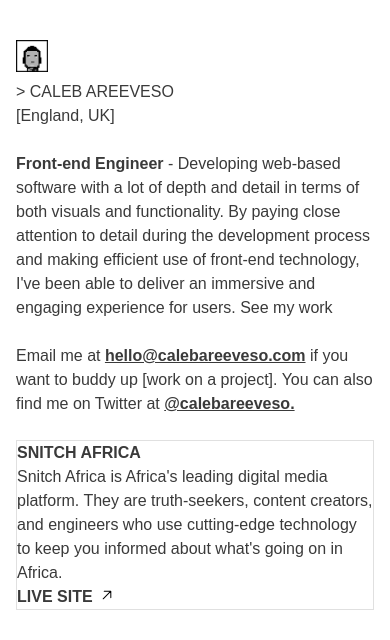
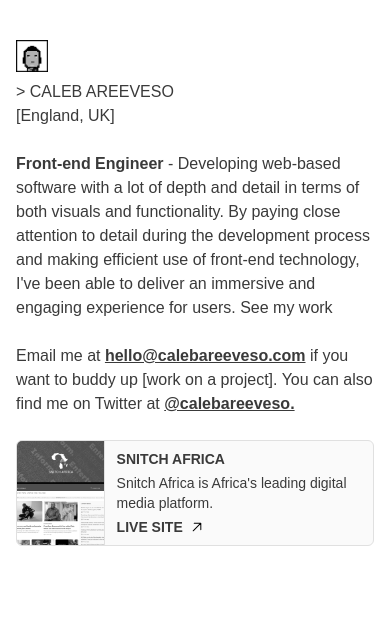
Before and after one commit to calebareeveso/calebareeveso.com, a Next.js app: page / in a window 390 px wide. Shown: the top 640 px of the page. Built offline with nearby package versions, Linux system fonts and the light colour scheme; a web font is replaced by a local one.

Commit message:
feat: complete project card

```diff
--- a/components/projects/card.js
+++ b/components/projects/card.js
@@ -4,18 +4,30 @@ import React from "react";
 export default function Cards(props) {
   return (
     <div
-      className="border boder-2 border-secondaryGray"
+      className="border boder-2 border-secondaryGray flex bg-primaryGray rounded-md overflow-hidden"
       key={props.projectIndex}
     >
-      <h5>
+      {/* Card Image */}
+      <div
+        className="w-1/3 bg-cover bg-no-repeat border-r boder-2 border-secondaryGray bg-center"
+        style={{
+          backgroundImage: `url(${props.projectImageSource})`,
+        }}
+        title="Caleb Areeveso Project"
+      ></div>
+      {/* Card content */}
+      <div className="grid grid-cols-1 gap-1 w-full h-full py-2 px-3 sm:p-4">
+        <h5 className="sm:text-base text-[12px] xs:text-sm">
           <b>{props.projectName}</b>
         </h5>
-      <p>{props.projectInfo}</p>
+        <p className="sm:text-base text-[12px] xs:text-sm">
+          {props.projectInfo}
+        </p>
         <b>
           <Link
             href={props.projectURL}
             target={"_blank"}
-          className="flex space-x-1"
+            className="flex space-x-1 sm:text-base text-[12px] xs:text-sm"
           >
             <span>LIVE SITE </span>
             <span>
@@ -36,5 +48,6 @@ export default function Cards(props) {
           </Link>
         </b>
       </div>
+    </div>
   );
 }
--- a/components/projects/index.js
+++ b/components/projects/index.js
@@ -7,42 +7,19 @@ export default function Index(props) {
     {
       name: "SNITCH AFRICA",
       URL: "https://www.snitchafrica.com/",
-      info: "Snitch Africa is Africa's leading digital media platform. They are truth-seekers, content creators, and engineers who use cutting-edge technology to keep you informed about what's going on in Africa.",
+      info: "Snitch Africa is Africa's leading digital media platform.",
+      ImageSource: "/static/images/snitchafrica.png",
     },
-    // {
-    //   name: "SNITCH AFRICA",
-    //   URL: "https://www.snitchafrica.com/",
-    //   info: "Snitch Africa is Africa's leading digital media platform. They are truth-seekers, content creators, and engineers who use cutting-edge technology to keep you informed about what's going on in Africa.",
-    // },
-    // {
-    //   name: "SNITCH AFRICA",
-    //   URL: "https://www.snitchafrica.com/",
-    //   info: "Snitch Africa is Africa's leading digital media platform. They are truth-seekers, content creators, and engineers who use cutting-edge technology to keep you informed about what's going on in Africa.",
-    // },
-    // {
-    //   name: "SNITCH AFRICA",
-    //   URL: "https://www.snitchafrica.com/",
-    //   info: "Snitch Africa is Africa's leading digital media platform. They are truth-seekers, content creators, and engineers who use cutting-edge technology to keep you informed about what's going on in Africa.",
-    // },
-    // {
-    //   name: "SNITCH AFRICA",
-    //   URL: "https://www.snitchafrica.com/",
-    //   info: "Snitch Africa is Africa's leading digital media platform. They are truth-seekers, content creators, and engineers who use cutting-edge technology to keep you informed about what's going on in Africa.",
-    // },
-    // {
-    //   name: "SNITCH AFRICA",
-    //   URL: "https://www.snitchafrica.com/",
-    //   info: "Snitch Africa is Africa's leading digital media platform. They are truth-seekers, content creators, and engineers who use cutting-edge technology to keep you informed about what's going on in Africa.",
-    // },
   ];
   return (
     <div>
-      {projectList.map(({ name, URL, info }, index) => (
+      {projectList.map(({ name, URL, info, ImageSource }, index) => (
         <ProjecCard
           projectName={name}
           projectURL={URL}
           projectInfo={info}
           projectIndex={index}
+          projectImageSource={ImageSource}
         />
       ))}
     </div>
--- a/tailwind.config.js
+++ b/tailwind.config.js
@@ -1,10 +1,15 @@
 /** @type {import('tailwindcss').Config} */
+const defaultTheme = require("tailwindcss/defaultTheme");
 module.exports = {
   content: [
     "./pages/**/*.{js,ts,jsx,tsx}",
     "./components/**/*.{js,ts,jsx,tsx}",
   ],
   theme: {
+    screens: {
+      xs: "375px",
+      ...defaultTheme.screens,
+    },
     extend: {
       colors: {
         primary: "#3A3A3A",
```
Also changed, not shown: public/static/images/snitchafrica.png (added). Lines whose indentation alone changed are shown as unchanged.
